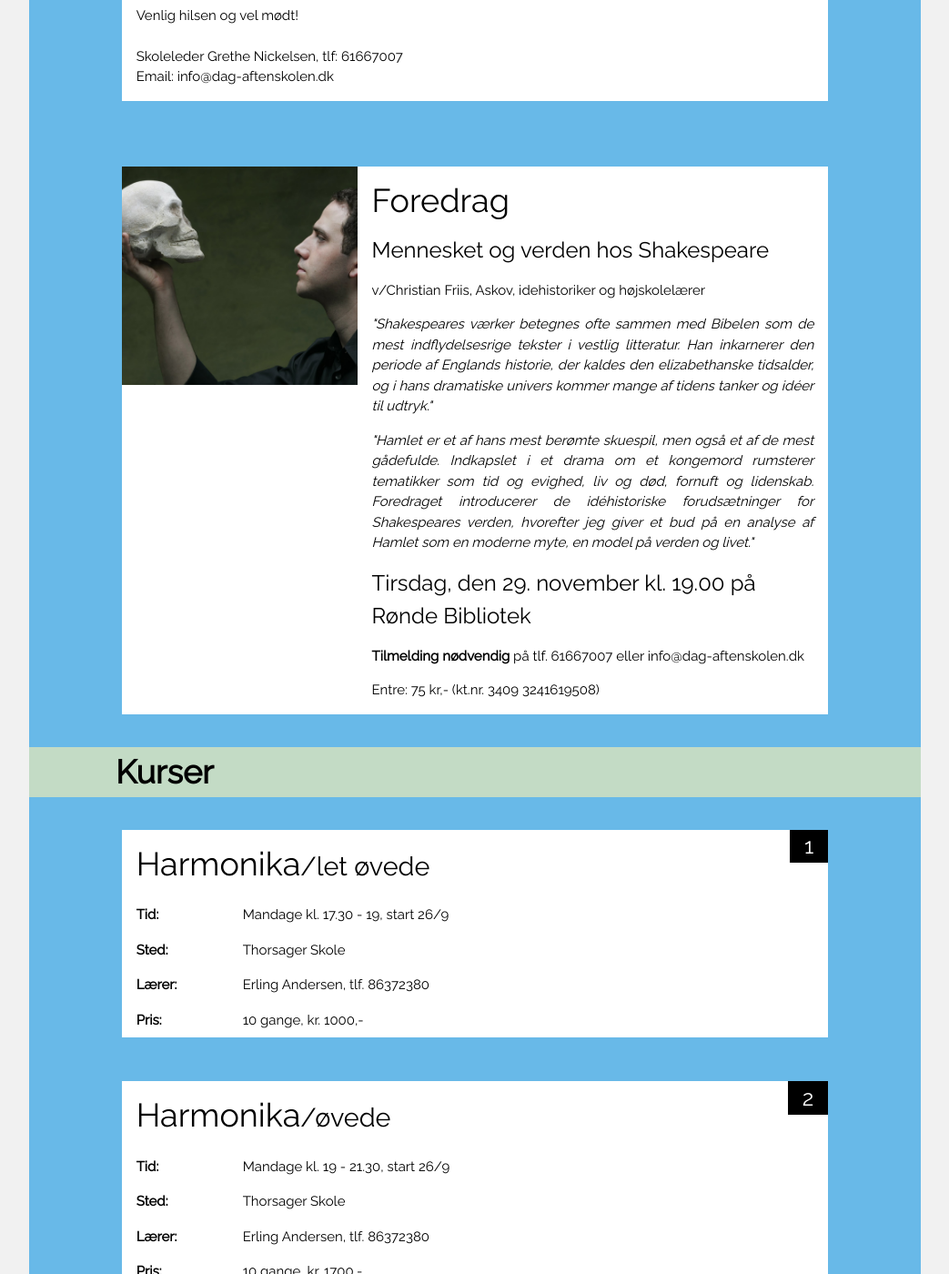
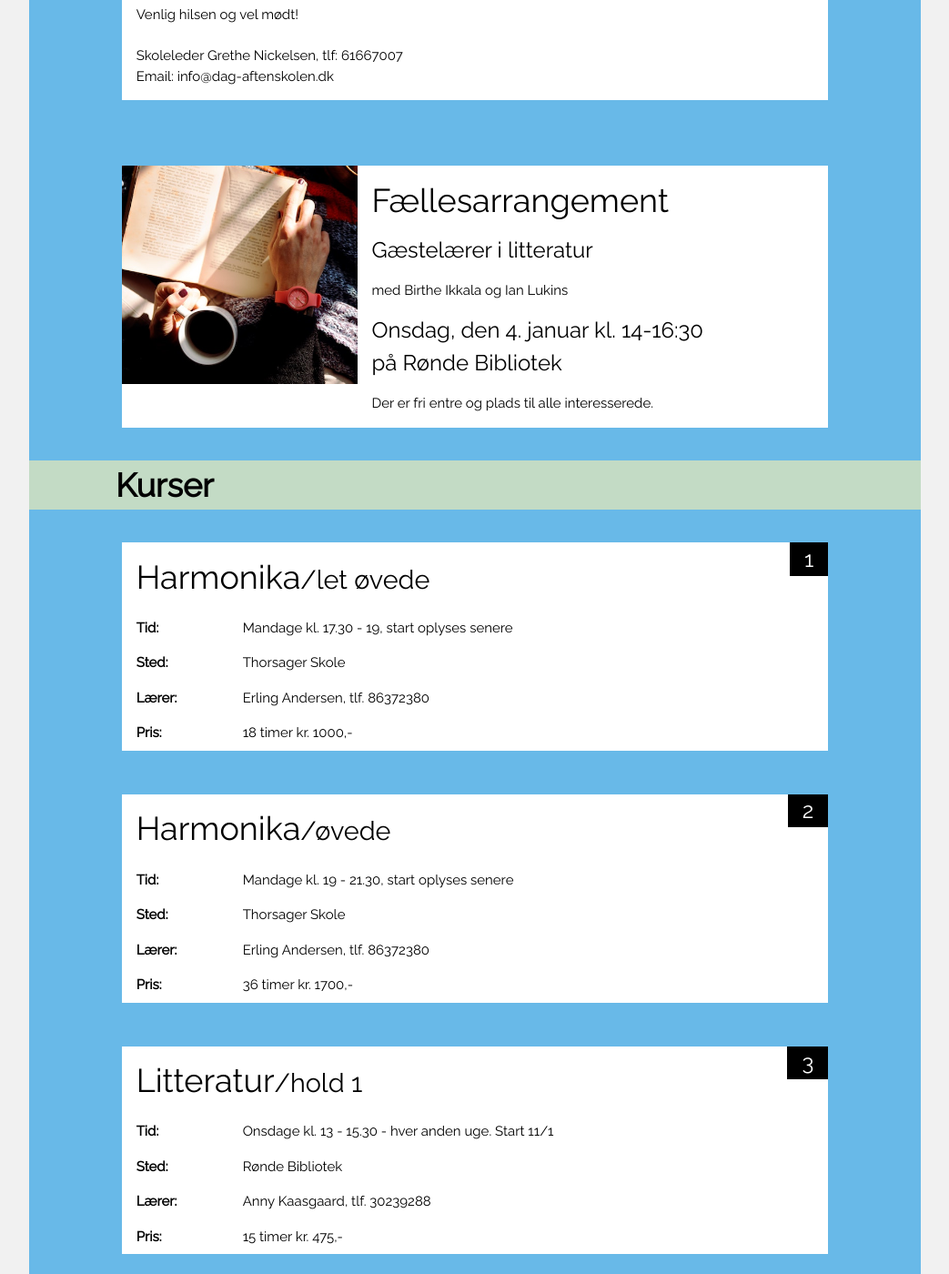
Before and after one commit to nickelsen/dag-aftenskolen.dk, a Jekyll site: the page built from index.html, in a window 1280 px wide and 1400 px high, scrolled down 587 px. Shown: the whole window at 91% size, without its empty margins (118-1161 px from the left). Built offline with Jekyll 4.4.1, drawn with Linux system fonts in a browser that asks for light colours; comment, search, counter and statistics services are not loaded; some of the changed text lies outside the part shown.

Commit message:
Jan 2023

```diff
--- a/_data/courses-all.csv
+++ /dev/null
@@ -1,9 +0,0 @@
-number,title,subtitle,description,time,place,teacher,price,img
-1,Harmonika,let øvede,,"Mandage kl. 17.30 - 19, start 27/9",Thorsager Skole,"Erling Andersen, tlf. 86372380","18 timer kr. 1000,-","harmonika.jpg"
-2,Harmonika,øvede,,"Mandage kl. 19 - 21.30, start 27/9",Thorsager Skole,"Erling Andersen, tlf. 86372380","36 timer kr. 1700,-",""
-3,Litteratur,hold 1,,Onsdage kl. 14 - 16.30 - hver anden uge. Start 1/9,"Krostuen, Kulturhotellet, Rønde","Anny Kaasgaard, tlf. 30239288","20 timer kr. 600,-",""
-4,Litteratur,hold 2,,Onsdage kl. 13 - 15.30 - hver anden uge. Start 8/9,"Teatersalen, Kulturhotellet, Rønde","Anny Kaasgaard, tlf. 30239288","20 timer kr. 600,-",""
-5,Litteratur,hold 3,"Vi læser danske såvel som udenlandske tekster. Kurset er for alle, som holder af at læse.",Tirsdage kl. 14 - 16.30 - hver anden uge. Start 5/10,"Hornslethallen, Stadionvej 4","Anny Kaasgaard, tlf. 30239288","15 timer kr. 500,-",""
-6,Seniordans,,"Seniordans er fornøjelig motion, der styrker både hjerne og hjerte.<br/>Desuden giver det hyggeligt samvær med andre danseglade seniorer.<br/>Alle kan deltage, der kræves ingen forudsætninger og ingen fast dansepartner, og der er ingen hop og hurtige drejninger.",Torsdage kl. 10 - 12 med hyggelig kaffepause. Start 23/9,"Vrinners Beboerhus","Anny Kaasgaard, tlf. 30239288","20 timer kr. 400,-",""
-7,Læsekreds for de travle,,"Her læses kortere romaner efter deltagernes ønsker, og bagefter analyserers/diskuteres i fælles forum.","Mandage kl. 19 - 21.30, start 13/9","A-Huset, Rønde","Anny Kaasgaard, tlf. 30239288","10 timer kr. 350,-",""
-8,Couragekoret,,,"Mandage kl. 19 - 21.30, start 13/9","Egegård, Rønde","Malou Reitberger","39 timer kr. 450,-",""
--- a/_data/courses.csv
+++ b/_data/courses.csv
@@ -1,9 +1,9 @@
 number,title,subtitle,description,time,place,teacher,price,img
-1,Harmonika,let øvede,,"Mandage kl. 17.30 - 19, start 26/9",Thorsager Skole,"Erling Andersen, tlf. 86372380","10 gange, kr. 1000,-","harmonika.jpg"
-2,Harmonika,øvede,,"Mandage kl. 19 - 21.30, start 26/9",Thorsager Skole,"Erling Andersen, tlf. 86372380","10 gange, kr. 1700,-",""
-3,Litteratur,hold 1,,Onsdage kl. 13 - 15.30 - hver anden uge. Start 7/9,"Rønde Bibliotek","Anny Kaasgaard, tlf. 30239288","20 timer kr. 600,-",""
-4,Litteratur,hold 2,,Onsdage kl. 13 - 15.30 - hver anden uge. Start 14/9,"Rønde Bibliotek","Anny Kaasgaard, tlf. 30239288","20 timer kr. 600,-",""
-5,Litteratur,hold 3,"Vi læser danske såvel som udenlandske tekster. Kurset er for alle, som holder af at læse.",Tirsdage kl. 14 - 16.30 - hver anden uge. Start 4/10,"Hornslethallen, Stadionvej 4","Anny Kaasgaard, tlf. 30239288","15 timer kr. 500,-",""
-6,Seniordans,,"Seniordans er fornøjelig motion, der styrker både hjerne og hjerte.<br/>Desuden giver det hyggeligt samvær med andre danseglade seniorer.<br/>Alle kan deltage, der kræves ingen forudsætninger og ingen fast dansepartner, og der er ingen hop og hurtige drejninger.",Torsdage kl. 10 - 12 med hyggelig kaffepause. Start 22/9,"Vrinners Beboerhus","Anny Kaasgaard, tlf. 30239288","20 timer kr. 400,-",""
-7,Læsekreds for de travle,,"Her læses kortere romaner efter deltagernes ønsker, og bagefter analyserers/diskuteres i fælles forum.","Mandage kl. 19 - 21.30, start 12/9","Rønde Bibliotek","Anny Kaasgaard, tlf. 30239288","10 timer kr. 350,-",""
-8,Couragekoret,,,"Mandage kl. 19 - 21.30, start 22/8","Egegård, Rønde","Malou Reitberger","45 timer kr. 600,-",""
+1,Harmonika,let øvede,,"Mandage kl. 17.30 - 19, start oplyses senere",Thorsager Skole,"Erling Andersen, tlf. 86372380","18 timer kr. 1000,-","harmonika.jpg"
+2,Harmonika,øvede,,"Mandage kl. 19 - 21.30, start oplyses senere",Thorsager Skole,"Erling Andersen, tlf. 86372380","36 timer kr. 1700,-",""
+3,Litteratur,hold 1,,Onsdage kl. 13 - 15.30 - hver anden uge. Start 11/1,"Rønde Bibliotek","Anny Kaasgaard, tlf. 30239288","15 timer kr. 475,-",""
+4,Litteratur,hold 2,,Onsdage kl. 13 - 15.30 - hver anden uge. Start 18/1,"Rønde Bibliotek","Anny Kaasgaard, tlf. 30239288","15 timer kr. 475,-",""
+5,Litteratur,hold 3,"Vi læser danske såvel som udenlandske tekster. Kurset er for alle, som holder af at læse.",Tirsdage kl. 14 - 16.30 - hver anden uge. Start 10/1,"Hornslethallen, Stadionvej 4","Anny Kaasgaard, tlf. 30239288","10 timer kr. 450,-",""
+6,Seniordans,,"Seniordans er fornøjelig motion, der styrker både hjerne og hjerte.<br/>Desuden giver det hyggeligt samvær med andre danseglade seniorer.<br/>Alle kan deltage, der kræves ingen forudsætninger og ingen fast dansepartner, og der er ingen hop og hurtige drejninger.",Torsdage kl. 10 - 12 med hyggelig kaffepause. Start 19/1,"Strands Forsamlingshus","Anny Kaasgaard, tlf. 30239288","20 timer kr. 425,-",""
+7,Læsekreds for de travle,,"Her læses kortere romaner efter deltagernes ønsker, og bagefter analyserers/diskuteres i fælles forum.","Mandage kl. 19 - 21.30, start 9/1","Rønde Bibliotek","Anny Kaasgaard, tlf. 30239288","10 timer kr. 350,-",""
+8,Couragekoret,,,"Mandage kl. 19 - 21.30, start 9/1","Egegård, Rønde","Malou Reitberger","36 timer kr. 475,-",""
--- a/index.html
+++ b/index.html
@@ -7,36 +7,14 @@ layout: default
         <div class="w3-col l10">
             <div class="w3-cell-row w3-white">
                 <div class="w3-col l4 w3-hide-small w3-hide-medium">
-                    <img src="{{ '/assets/img/efteraar.jpg' | relative_url }}" class="w3-image">
+                    <img src="{{ '/assets/img/snowdrop.jpg' | relative_url }}" class="w3-image">
                 </div>
                 <div class="w3-col l8 w3-white w3-center w3-container">
-                    <h2>Efterårssæson 2022</h2>
+                    <h2>Forårssæson 2023</h2>
                     <p class="w3-large">
                         Velkommen til en ny sæson<br/>
                         med tilbud på spændende kurser<br/>
                         - både i dag- og aftentimerne.</p>
-                </div>
-            </div>
-        </div>
-        <div class="w3-col l1"><p></p></div>
-    </div>
-    <div class="w3-row w3-padding-24 w3-hide">
-        <div class="w3-col l1"><p></p></div>
-        <div class="w3-col l10">
-            <div class="w3-row w3-white">
-                <div class="w3-white w3-container w3-large">
-                    <p>Nu kan vi heldigvis så småt begynde at starte vores aktiviteter i forårssæsonen 2022.<br/><br/>
-
-                        Vi starter de fleste hold fra og med mandag d. 24. januar.<br/>
-                        Enkelte hold kan starte tidligere efter aftale med underviseren.<br/><br/>
-
-                        Koret er aflyst i forårssæsonen, og vi forventer, at det starter igen til efteråret.<br/>
-                        Seniordans starter tidligst efter yderligere udmeldinger fra myndighederne d. 31. januar.<br/><br/>
-
-                        Vi forventer at have deltaljer omkring varighed og pris af hold klar hurtigst muligt.<br/><br/>
-
-                        Vi minder om, at deltagelse i alle aktiviteter kræver brug af mundbind eller visir samt coronapas.
-                    </p>
                 </div>
             </div>
         </div>
@@ -109,18 +87,14 @@ layout: default
       <div class="w3-col l10">
         <div class="w3-row w3-white">
           <div class="w3-col l4 w3-hide-small w3-hide-medium">
-            <img src="{{ '/assets/img/shakespear.jpg' | relative_url }}" class="w3-image w3-hide-small w3-hide-medium" style="height: 240px; object-fit: cover;">
+            <img src="{{ '/assets/img/book.jpg' | relative_url }}" class="w3-image w3-hide-small w3-hide-medium" style="height: 240px; object-fit: cover;">
           </div>
           <div class="w3-col l8 w3-container">
-            <h1>Foredrag</h1>
-              <h3>Mennesket og verden hos Shakespeare</h3>
-              <p>v/Christian Friis, Askov, idehistoriker og højskolelærer</p>
-              <p style="text-align: justify;"><i>"Shakespeares værker betegnes ofte sammen med Bibelen som de mest indflydelsesrige tekster i vestlig litteratur. Han inkarnerer den periode af Englands historie, der kaldes den elizabethanske tidsalder, og i hans dramatiske univers kommer mange af tidens tanker og idéer til udtryk."</i></p>
-              <p style="text-align: justify;"><i>"Hamlet er et af hans mest berømte skuespil, men også et af de mest gådefulde. Indkapslet i et drama om et kongemord rumsterer tematikker som tid og evighed, liv og død, fornuft og lidenskab. Foredraget introducerer de idéhistoriske forudsætninger for Shakespeares verden, hvorefter jeg giver et bud på en analyse af Hamlet som en moderne myte, en model på verden og livet."</i></p>
-            <h3>Tirsdag, den 29. november kl. 19.00 på Rønde Bibliotek</h3>
-              <p><b>Tilmelding nødvendig</b> på tlf. 61667007 eller info@dag-aftenskolen.dk</p>
-            <p>Entre: 75 kr,- (kt.nr. 3409 3241619508)</p>
-
+            <h1>Fællesarrangement</h1>
+              <h3>Gæstelærer i litteratur</h3>
+              <p>med Birthe Ikkala og Ian Lukins</p>
+            <h3>Onsdag, den 4. januar kl. 14-16:30<br/>på Rønde Bibliotek</h3>
+            <p>Der er fri entre og plads til alle interesserede.</p>
           </div>
         </div>
       </div>
```
